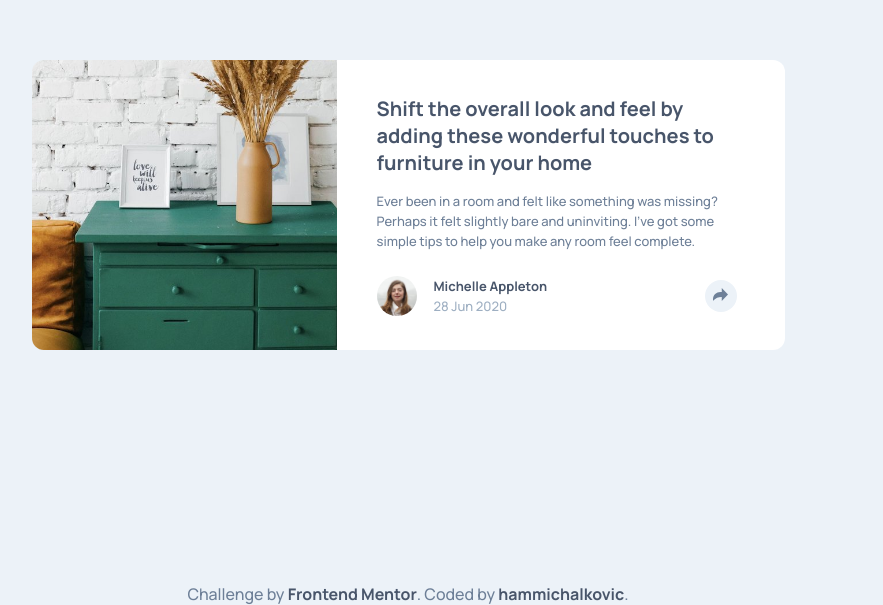
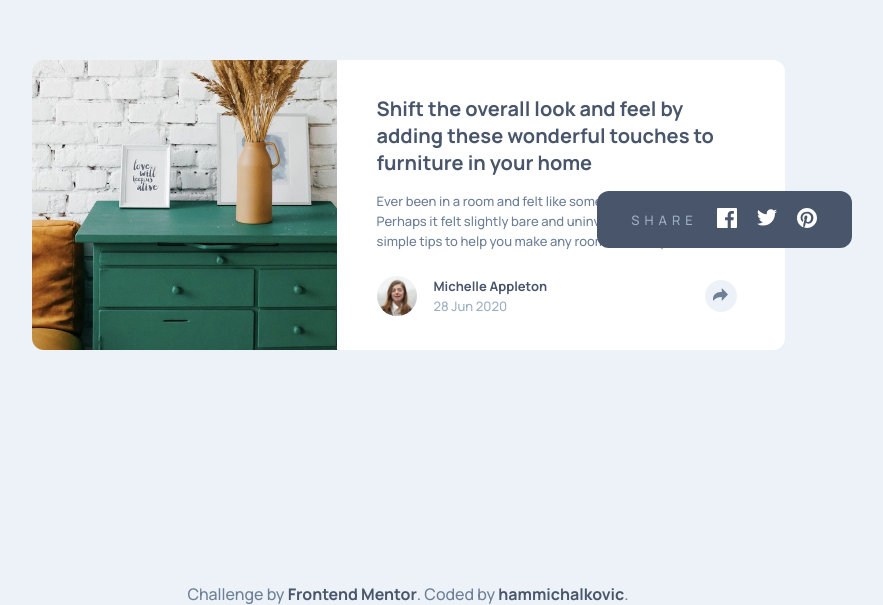
Before and after one commit to hammichalkovic/frontend-mentor-practices, a plain HTML site: page newbie/article-preview-component-master/index.html in a window 1280 px wide. Shown: the part 195-800 px from the top of the page, without its empty margins (232-1115 px from the left). Drawn offline with Linux system fonts and the light colour scheme.

Commit message:
Start styling .shareoptions element

```diff
--- a/newbie/article-preview-component-master/css/style.css
+++ b/newbie/article-preview-component-master/css/style.css
@@ -120,13 +120,24 @@ p.name {
 }
 
 .shareoptions {
+    box-sizing: border-box;
     position: relative;
-    top: -70px;
-    right: -240px;
-    height: 50px;
-    width: 225px;
-    border: 1px solid black;
-    display: none;
+    top: -125px;
+    right: -220px;
+    height: 57px;
+    width: 255px;
+    /* border: 1px solid black; */
+    border-radius: 12px;
+    background-color: hsl(217, 19%, 35%);
+    text-transform: uppercase;
+    font-size: 13px;
+    color: hsl(212, 23%, 69%);
+    letter-spacing: 5px;
+    display: flex;
+    align-items: center;
+    justify-content: space-around;
+    padding: 0 25px;
+    /* display: none; */
 }
 
 .attribution {
--- a/newbie/article-preview-component-master/index.html
+++ b/newbie/article-preview-component-master/index.html
@@ -29,7 +29,12 @@
         </div>
         <button class="share"><img src="./images/icon-share.svg" alt="Share arrow"></button>
       </div>
-      <div class="shareoptions">Share</div>
+      <div class="shareoptions">
+        Share
+        <div class="fblink"><img src="/images/icon-facebook.svg" alt="Facebook link icon"></div>
+        <div class="tlink"><img src="./images/icon-twitter.svg" alt="Twitter link icon"></div>
+        <div class="plink"><img src="./images/icon-pinterest.svg" alt="Pinterest link icon"></div>
+      </div>
     </div>
   </section>
   <div class="attribution">
```
